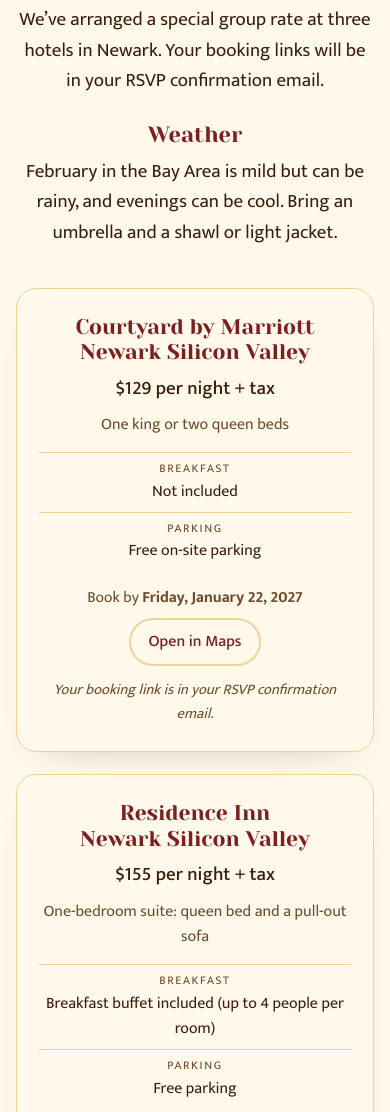
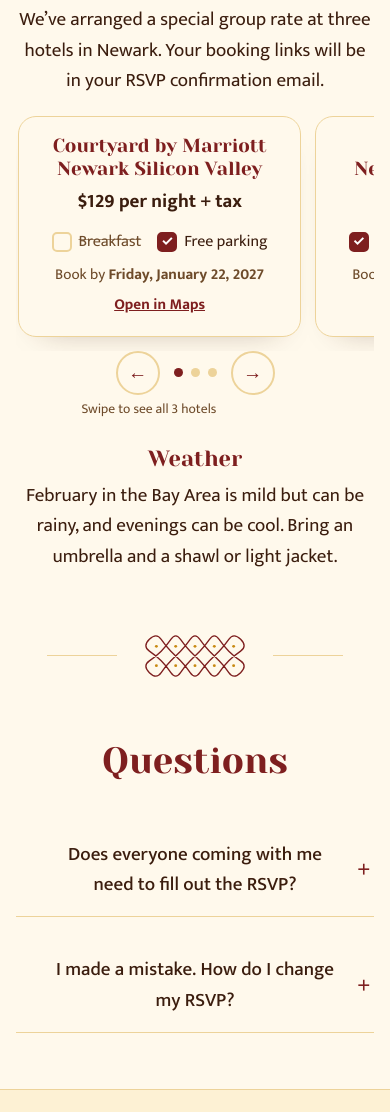
Before and after one commit to mkalicheti/induandvivek, a plain HTML site: page index.html in a window 390 px wide. Shown: the part 2688-3800 px from the top of the page. Drawn offline with Linux system fonts and the light colour scheme; a web font is replaced by a local one.

Commit message:
Show hotels as a carousel under Stay with breakfast and parking tick boxes
Every card shows the same details: name, rate, breakfast and parking, book-by
date and a map link. Swipeable on phones with arrows and dots; a row of three
on wider screens.

Co-Authored-By: Claude Opus 5.5 <noreply@anthropic.com>
Claude-Session: https://claude.ai/code/session_01FpFvkkPgNA1z4M69r5cS23

```diff
--- a/assets/app.js
+++ b/assets/app.js
@@ -24,13 +24,13 @@
   // The booking links are NOT kept here (this file is public). They live in the Google Apps Script
   // (HotelLinks.gs) and are sent back after someone RSVPs, and in their confirmation email.
   var HOTELS = [
-    { name: 'Courtyard by Marriott Newark Silicon Valley', rate: '$129 per night + tax', room: 'One king or two queen beds',
+    { name: 'Courtyard by Marriott Newark Silicon Valley', rate: '$129 per night + tax',
       breakfast: 'Not included', parking: 'Free on-site parking', bookBy: 'Friday, January 22, 2027',
       map: 'Courtyard by Marriott Newark Silicon Valley, Newark, CA' },
-    { name: 'Residence Inn Newark Silicon Valley', rate: '$155 per night + tax', room: 'One-bedroom suite: queen bed and a pull-out sofa',
-      breakfast: 'Breakfast buffet included (up to 4 people per room)', parking: 'Free parking', bookBy: 'Friday, January 29, 2027 (by 5 PM)',
+    { name: 'Residence Inn Newark Silicon Valley', rate: '$155 per night + tax',
+      breakfast: 'Breakfast buffet included (up to 4 people per room)', parking: 'Free parking', bookBy: 'Friday, January 29, 2027',
       map: 'Residence Inn Newark Silicon Valley, 35466 Dumbarton Court, Newark, CA' },
-    { name: 'Hyatt Place Newark', rate: '$154 (king) or $159 (two queens) per night + tax', room: 'King or two queen beds',
+    { name: 'Hyatt Place Newark', rate: '$154\u2013$159 per night + tax',
       breakfast: 'Hot breakfast buffet included', parking: 'Free parking', bookBy: 'Saturday, January 23, 2027',
       map: 'Hyatt Place Newark Silicon Valley, 5600 John Muir Dr, Newark, CA' }
   ];
@@ -224,27 +224,41 @@
       return { '&': '&amp;', '<': '&lt;', '>': '&gt;', '"': '&quot;', "'": '&#39;' }[c];
     });
   }
+  function tick(on, label) {
+    return '<li class="tick' + (on ? ' on' : '') + '"><span class="box" aria-hidden="true">' + (on ? '✓' : '') + '</span>' +
+      '<span>' + hEsc(label) + '<span class="sr"> ' + (on ? 'included' : 'not included') + '</span></span></li>';
+  }
   function initHotels() {
     var box = document.querySelector('[data-hotels]');
     if (!box || !HOTELS.length) return;
     var stay = document.querySelector('[data-stay-text]');
-    if (stay) stay.textContent = 'We\u2019ve arranged a special group rate at ' + (['', 'one hotel', 'two hotels', 'three hotels', 'four hotels'][HOTELS.length] || HOTELS.length + ' hotels') +
+    if (stay) stay.textContent = 'We’ve arranged a special group rate at ' + (['', 'one hotel', 'two hotels', 'three hotels'][HOTELS.length] || HOTELS.length + ' hotels') +
       ' in Newark. Your booking links will be in your RSVP confirmation email.';
-    box.innerHTML = HOTELS.map(function (h) {
-      return '<article class="hotel">' +
-        '<h3>' + hEsc(h.name) + '</h3>' +
-        '<p class="hotel-rate">' + hEsc(h.rate) + '</p>' +
-        (h.room ? '<p class="hotel-room">' + hEsc(h.room) + '</p>' : '') +
-        '<dl class="hotel-facts">' +
-          (h.breakfast ? '<div><dt>Breakfast</dt><dd>' + hEsc(h.breakfast) + '</dd></div>' : '') +
-          (h.parking ? '<div><dt>Parking</dt><dd>' + hEsc(h.parking) + '</dd></div>' : '') +
-        '</dl>' +
-        (h.bookBy ? '<p class="hotel-bookby">Book by <strong>' + hEsc(h.bookBy) + '</strong></p>' : '') +
-        (h.map ? '<a class="link-btn" href="https://www.google.com/maps/search/?api=1&amp;query=' + encodeURIComponent(h.map) + '" target="_blank" rel="noopener">Open in Maps</a>' : '') +
-        '<p class="hotel-linknote">Your booking link is in your RSVP confirmation email.</p>' +
+    box.innerHTML = '<div class="carousel" tabindex="0" aria-label="Hotels">' + HOTELS.map(function (h, i) {
+      var hasBreakfast = !/not included/i.test(h.breakfast || '');
+      var hasParking = /free/i.test(h.parking || '');
+      return '<article class="hcard" aria-label="Hotel ' + (i + 1) + ' of ' + HOTELS.length + '">' +
+        '<h4>' + hEsc(h.name) + '</h4>' +
+        '<p class="hc-rate">' + hEsc(h.rate) + '</p>' +
+        (h.room ? '<p class="hc-room">' + hEsc(h.room) + '</p>' : '') +
+        '<ul class="ticks">' + tick(hasBreakfast, 'Breakfast') + tick(hasParking, 'Free parking') + '</ul>' +
+        '<p class="hc-by">Book by <strong>' + hEsc(h.bookBy) + '</strong></p>' +
+        '<a class="hc-map" href="https://www.google.com/maps/search/?api=1&amp;query=' + encodeURIComponent(h.map) + '" target="_blank" rel="noopener">Open in Maps</a>' +
         '</article>';
-    }).join('');
+    }).join('') + '</div>' +
+    '<div class="car-nav"><button type="button" class="car-btn" data-dir="-1" aria-label="Previous hotel">←</button>' +
+    '<span class="dots">' + HOTELS.map(function (_, i) { return '<i data-i="' + i + '"' + (i ? '' : ' class="on"') + '></i>'; }).join('') + '</span>' +
+    '<button type="button" class="car-btn" data-dir="1" aria-label="Next hotel">→</button></div>' +
+    '<p class="swipe-hint">Swipe to see all ' + HOTELS.length + ' hotels</p>';
     box.hidden = false;
+    var car = box.querySelector('.carousel'), dots = box.querySelectorAll('.dots i');
+    function current() { var w = car.firstElementChild.getBoundingClientRect().width + 14; return Math.round(car.scrollLeft / w); }
+    car.addEventListener('scroll', function () { var c = current(); for (var k = 0; k < dots.length; k++) dots[k].className = k === c ? 'on' : ''; }, { passive: true });
+    box.addEventListener('click', function (e) {
+      var bt = e.target.closest('.car-btn'); if (!bt) return;
+      var w = car.firstElementChild.getBoundingClientRect().width + 14;
+      car.scrollBy({ left: w * Number(bt.dataset.dir), behavior: 'smooth' });
+    });
   }
 
   /* ---------- Deadline ---------- */
--- a/assets/styles.css
+++ b/assets/styles.css
@@ -479,3 +479,42 @@ body.has-picker { padding-bottom: 120px; }
 
 /* Hotel step */
 .hotel-opts { margin-bottom: 22px; }
+
+/* ---------- Hotel carousel under Stay (swipe on phones, a row of three on wider screens) ---------- */
+.travel { grid-template-columns: minmax(0, 1fr); }
+@media (min-width: 760px) {
+  .travel { grid-template-columns: minmax(0, 1fr) minmax(0, 1fr); grid-template-areas: "air wea" "stay stay"; column-gap: 40px; }
+  .air-block { grid-area: air; } .wea-block { grid-area: wea; } .stay-block { grid-area: stay; }
+}
+.stay-block { display: grid; gap: 6px; justify-items: center; text-align: center; min-width: 0; }
+.stay-block > p { max-width: 46ch; }
+.stay-block .hotels { display: block; justify-self: stretch; width: 100%; min-width: 0; max-width: 100%; margin-top: 10px; }
+.carousel { display: flex; gap: 14px; overflow-x: auto; scroll-snap-type: x mandatory; padding: 6px 2px 14px; scrollbar-width: none; -webkit-overflow-scrolling: touch; }
+.carousel::-webkit-scrollbar { display: none; }
+.hcard { flex: 0 0 min(80%, 300px); scroll-snap-align: center; background: var(--paper); border: 1px solid var(--line); border-radius: 18px;
+  padding: 18px 16px; display: grid; gap: 6px; justify-items: center; text-align: center; align-content: start;
+  box-shadow: 0 14px 30px -24px color-mix(in srgb, var(--ink) 40%, transparent); }
+@media (min-width: 760px) { .carousel { justify-content: center; } .hcard { flex-basis: 280px; } }
+.hcard h4 { font-family: var(--display); font-weight: 400; font-size: calc(1.25rem * var(--display-size)); color: var(--accent); line-height: 1.2; }
+.hc-rate { font-weight: 600; }
+.hc-room { color: var(--muted); font-size: .95rem; }
+.ticks { list-style: none; margin: 6px 0 2px; padding: 0; display: flex; gap: 16px; justify-content: center; flex-wrap: wrap; }
+.tick { display: flex; align-items: center; gap: 7px; font-size: 1rem; color: var(--muted); }
+.tick .box { width: 20px; height: 20px; border: 2px solid var(--line); border-radius: 5px; display: grid; place-items: center; font-size: 14px; font-weight: 700; line-height: 1; }
+.tick.on { color: var(--ink); }
+.tick.on .box { background: var(--accent); border-color: var(--accent); color: #fff; }
+.tick:not(.on) > span:last-child { text-decoration: line-through; text-decoration-color: color-mix(in srgb, var(--muted) 60%, transparent); }
+.sr { position: absolute; width: 1px; height: 1px; overflow: hidden; clip: rect(0 0 0 0); }
+.hc-by { font-size: .95rem; color: var(--muted); }
+.hc-map { font-size: .95rem; font-weight: 600; color: var(--accent); }
+.car-nav { display: flex; align-items: center; justify-content: center; gap: 14px; }
+.car-btn { width: 44px; height: 44px; border-radius: 50%; border: 2px solid var(--line); background: var(--paper); color: var(--accent); font-size: 1.2rem; cursor: pointer; }
+.dots { display: flex; gap: 8px; } .dots i { width: 9px; height: 9px; border-radius: 50%; background: var(--line); } .dots i.on { background: var(--accent); }
+.swipe-hint { font-size: .85rem; color: var(--muted); margin-top: 4px; }
+@media (min-width: 760px) { .car-nav, .swipe-hint { display: none; } }
+.hcard { position: relative; } .carousel { position: relative; }
+@media (min-width: 760px) {
+  .carousel { display: grid; grid-template-columns: repeat(3, minmax(0, 1fr)); overflow: visible; gap: 18px; padding: 6px 0 14px; }
+  .hcard { flex: none; }
+}
+.hcard h4 { min-height: 2.4em; display: grid; place-items: center; }
--- a/index.html
+++ b/index.html
@@ -141,12 +141,12 @@
       <p class="eyebrow">Getting there</p>
       <h2 id="travel-h">Travel</h2>
       <div class="travel">
-        <div><h3>Airports</h3><p>There are three airports nearby:</p><ul class="airports"><li><span>San José (SJC)</span><span>about 20 miles from Sunol</span></li><li><span>Oakland (OAK)</span><span>about 30 miles from Sunol</span></li><li><span>San Francisco (SFO)</span><span>about 40 miles from Sunol</span></li></ul></div>
-        <div><h3>Stay</h3><p data-stay-text>We are finalizing a block of hotel rooms for our guests. Booking details will be added here soon.</p></div>
-        <div><h3>Weather</h3><p>February in the Bay Area is mild but can be rainy, and evenings can be cool. Bring an umbrella and a shawl or light jacket.</p></div>
+        <div class="air-block"><h3>Airports</h3><p>There are three airports nearby:</p><ul class="airports"><li><span>San José (SJC)</span><span>about 20 miles from Sunol</span></li><li><span>Oakland (OAK)</span><span>about 30 miles from Sunol</span></li><li><span>San Francisco (SFO)</span><span>about 40 miles from Sunol</span></li></ul></div>
+        <div class="stay-block"><h3>Stay</h3><p data-stay-text>We are finalizing a block of hotel rooms for our guests. Booking details will be added here soon.</p>
+          <div class="hotels" data-hotels hidden></div>
+        </div>
+        <div class="wea-block"><h3>Weather</h3><p>February in the Bay Area is mild but can be rainy, and evenings can be cool. Bring an umbrella and a shawl or light jacket.</p></div>
       </div>
-      <!-- Hotel cards are filled in from the HOTELS list in assets/app.js -->
-      <div class="hotels" data-hotels hidden></div>
     </div>
   </section>
 
```
